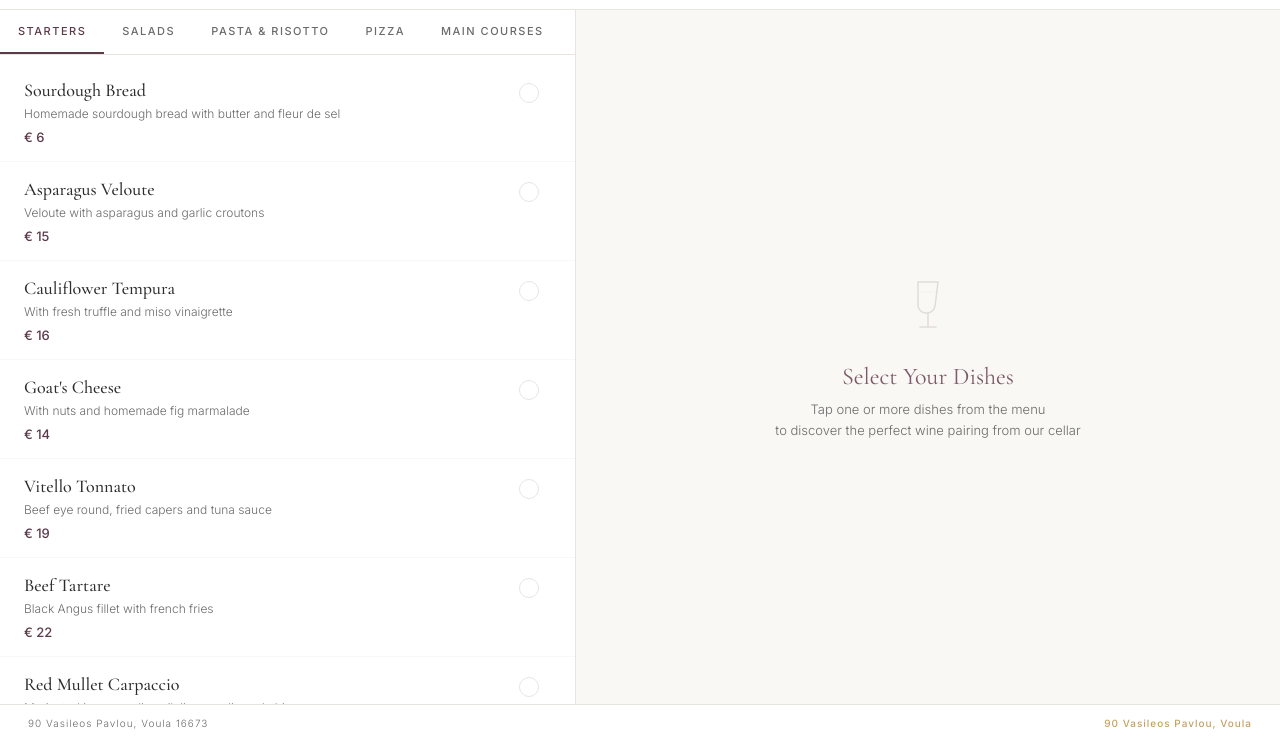
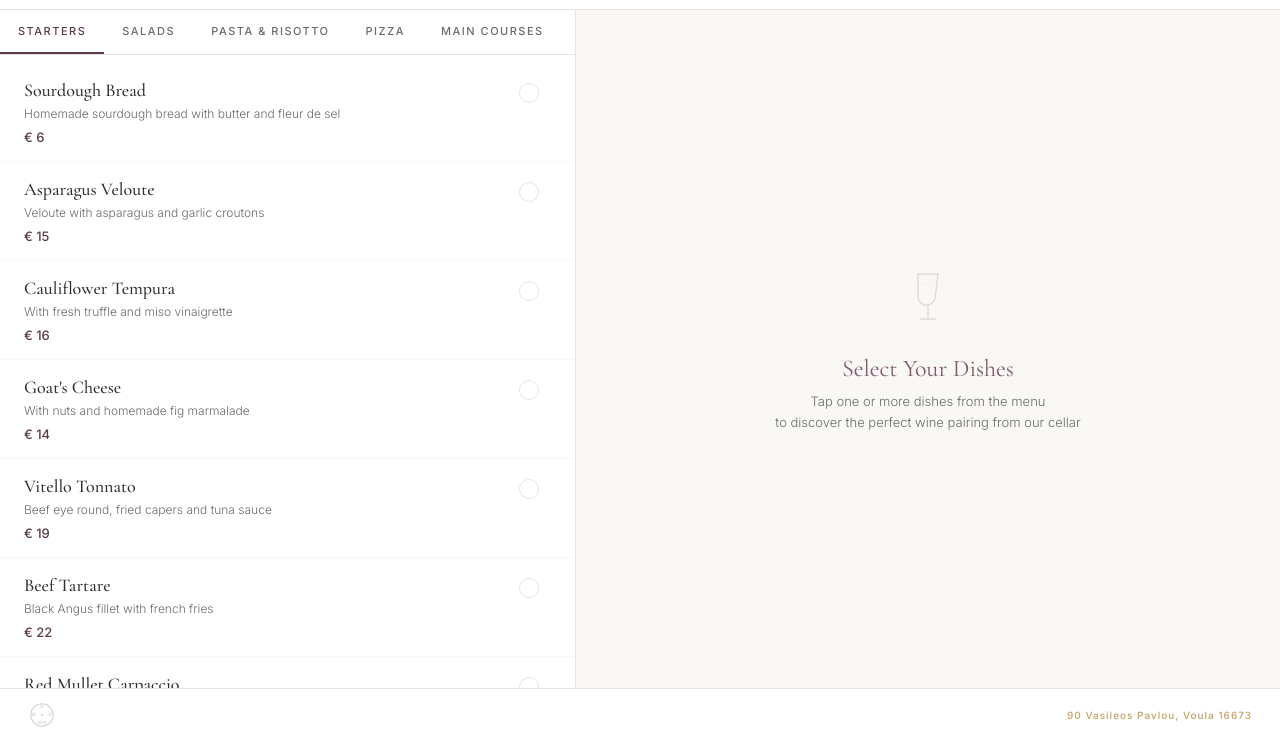
Before and after one commit to Nireus2000/wesud-wine, a plain HTML site: page index.html in a window 1280 px wide. Shown: the part 59-800 px from the top of the page. Drawn offline with nearby package versions, Linux system fonts and the light colour scheme.

Commit message:
Clean up footer: compass icon + single address
Co-Authored-By: Claude Opus 4.6 (1M context) <noreply@anthropic.com>

```diff
--- a/index.html
+++ b/index.html
@@ -779,8 +779,8 @@ footer .wine-spectator {
   </main>
 
   <footer>
-    <div class="curated">90 Vasileos Pavlou, Voula 16673</div>
-    <div class="wine-spectator">90 Vasileos Pavlou, Voula</div>
+    <svg width="28" height="28" viewBox="0 0 40 40" fill="none" style="opacity:0.25"><circle cx="20" cy="20" r="16" stroke="#5B3A4A" stroke-width="1.5"/><text x="20" y="10" text-anchor="middle" font-size="7" font-weight="600" fill="#5B3A4A" font-family="Georgia,serif">N</text><text x="8" y="22" text-anchor="middle" font-size="7" font-weight="600" fill="#5B3A4A" font-family="Georgia,serif">W</text><text x="32" y="22" text-anchor="middle" font-size="7" font-weight="600" fill="#5B3A4A" font-family="Georgia,serif">E</text><text x="20" y="33" text-anchor="middle" font-size="6" font-weight="600" fill="#5B3A4A" font-family="Georgia,serif">SUD</text><circle cx="20" cy="20" r="1.5" fill="#5B3A4A"/></svg>
+    <div class="wine-spectator">90 Vasileos Pavlou, Voula 16673</div>
   </footer>
 </div>
 
```
